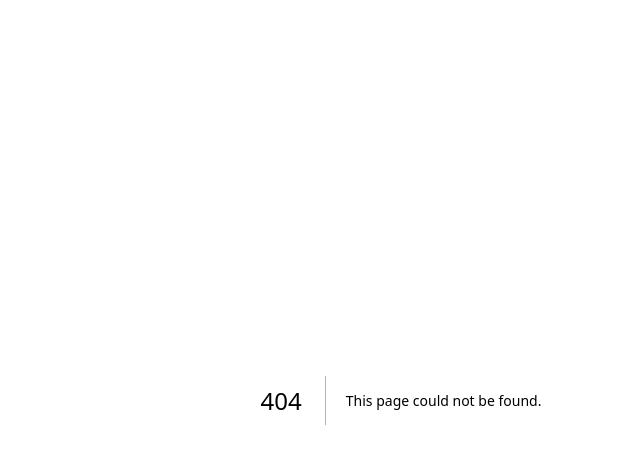
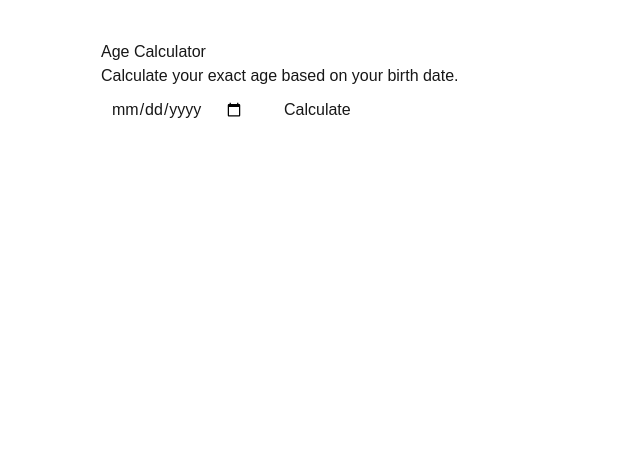
Before and after one commit to spacekjk/tool-nova-site, a Next.js app: page /age-calculator in a window 1280 px wide. Before the commit this address had no page. Shown: the top 464 px of the page, without its empty margins (239-879 px from the left). Built offline with nearby package versions, Linux system fonts and the light colour scheme.

Commit message:
add age calculator

```diff
--- /dev/null
+++ b/app/age-calculator/page.tsx
@@ -0,0 +1,61 @@
+"use client"
+import { useState } from "react"
+
+export default function AgeCalculator() {
+
+  const [birth, setBirth] = useState("")
+  const [age, setAge] = useState<number | null>(null)
+
+  const calculateAge = () => {
+    if (!birth) return
+
+    const today = new Date()
+    const birthDate = new Date(birth)
+
+    let age = today.getFullYear() - birthDate.getFullYear()
+
+    const m = today.getMonth() - birthDate.getMonth()
+
+    if (m < 0 || (m === 0 && today.getDate() < birthDate.getDate())) {
+      age--
+    }
+
+    setAge(age)
+  }
+
+  return (
+    <div style={{maxWidth:600, margin:"40px auto", fontFamily:"Arial"}}>
+
+      <h1>Age Calculator</h1>
+
+      <p>
+        Calculate your exact age based on your birth date.
+      </p>
+
+      <input
+        type="date"
+        value={birth}
+        onChange={(e)=>setBirth(e.target.value)}
+        style={{padding:10, fontSize:16}}
+      />
+
+      <button
+        onClick={calculateAge}
+        style={{
+          marginLeft:10,
+          padding:"10px 20px",
+          fontSize:16
+        }}
+      >
+        Calculate
+      </button>
+
+      {age !== null && (
+        <h2 style={{marginTop:20}}>
+          Your Age: {age}
+        </h2>
+      )}
+
+    </div>
+  )
+}
```
